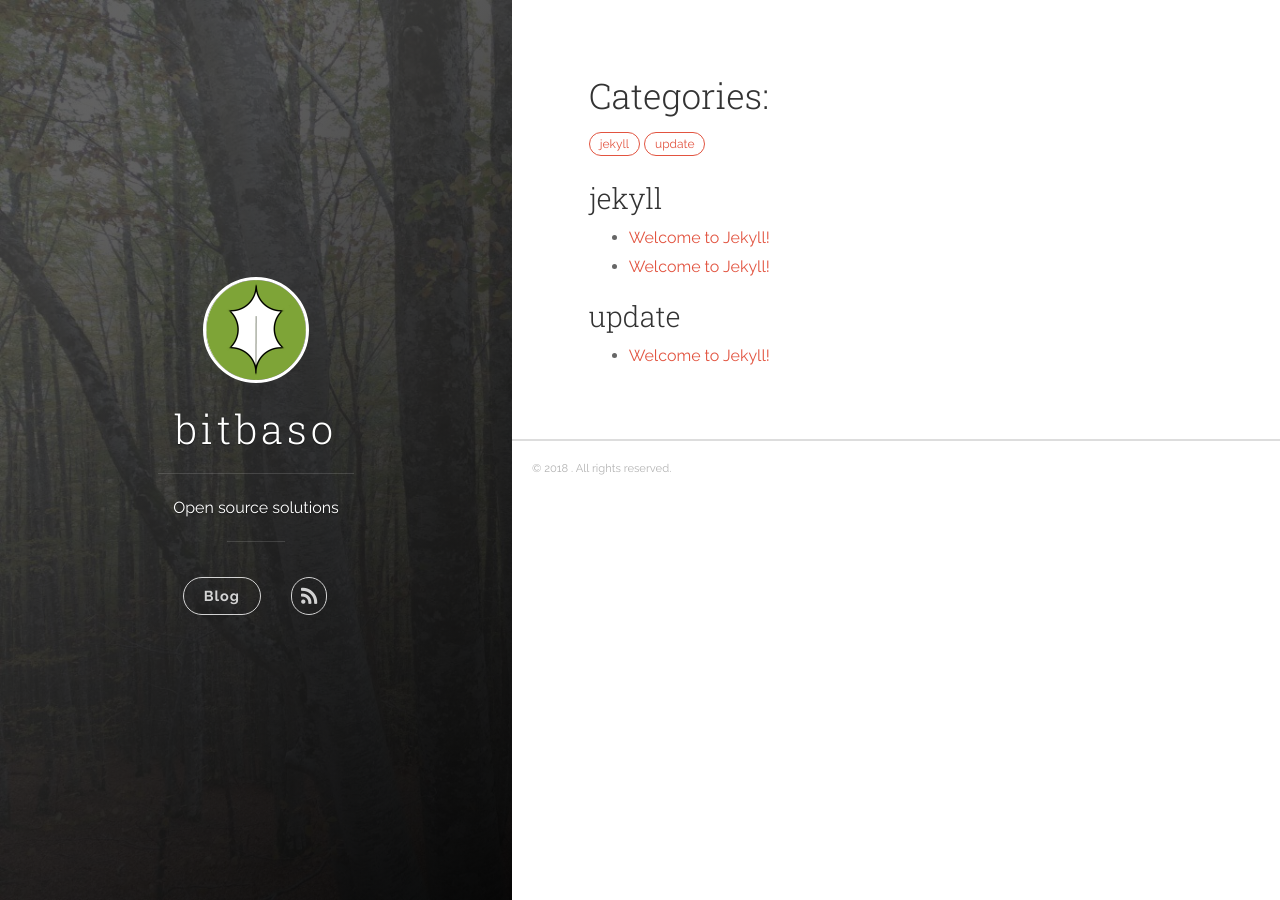
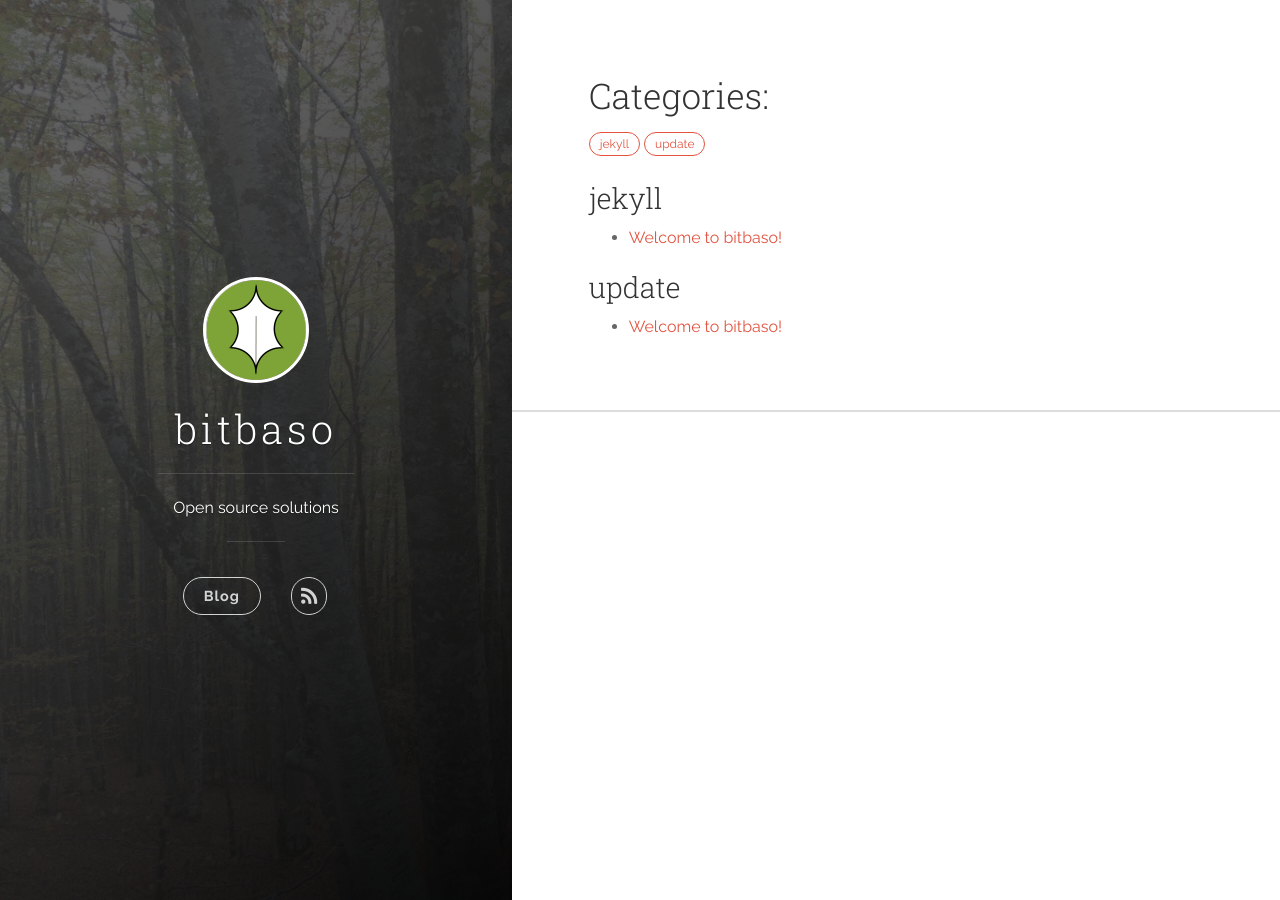
Before and after one commit to bitbaso/bitbaso.github.io, a Jekyll site: the page built from categories.md, in a window 1280 px wide. Built offline with Jekyll 4.4.1, drawn with Linux system fonts in a browser that asks for light colours.

Commit message:
footer change

```diff
--- a/_includes/footer.html
+++ b/_includes/footer.html
@@ -1,5 +1,5 @@
 <footer class="footer">
-  <span class="footer__copyright">&copy; {{ site.time | date: '%Y' }} {{ site.author.name }}. All rights reserved.</span>
+  <span class="footer__copyright" >{{ site.author.name }}</span>
 </footer>
 
 <script type="text/javascript" src="https://ajax.googleapis.com/ajax/libs/jquery/3.3.1/jquery.min.js"></script>
--- a/_posts/2018-12-06-welcome-to-jekyll.markdown
+++ b/_posts/2018-12-06-welcome-to-bitbaso.markdown
@@ -1,6 +1,6 @@
 ---
 layout: post
-title:  "Welcome to Jekyll!"
+title:  "Welcome to bitbaso!"
 date:   2018-12-06 13:07:32 +0100
 categories: jekyll update
 ---
```
Also changed, not shown: _posts/2016-01-08-welcome-to-jekyll.markdown (deleted, +0 -25 lines), 10 other files.
